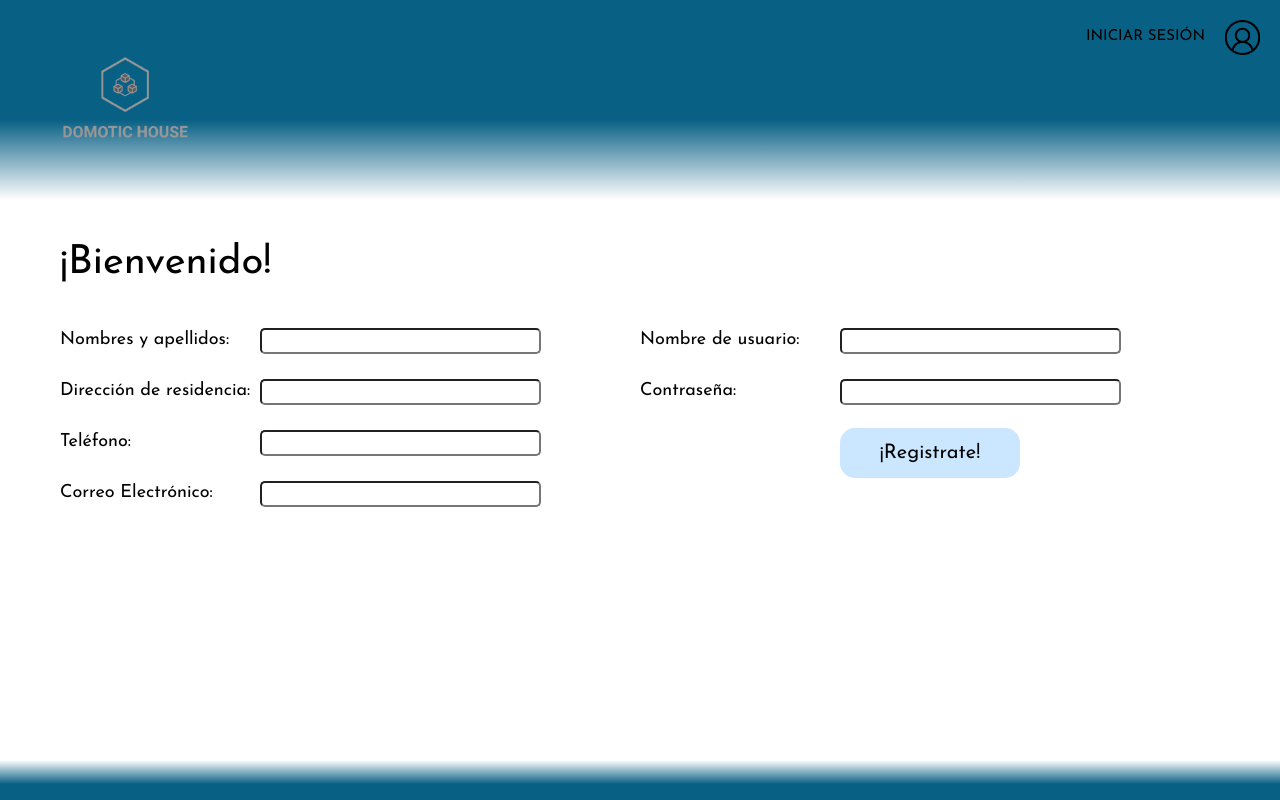
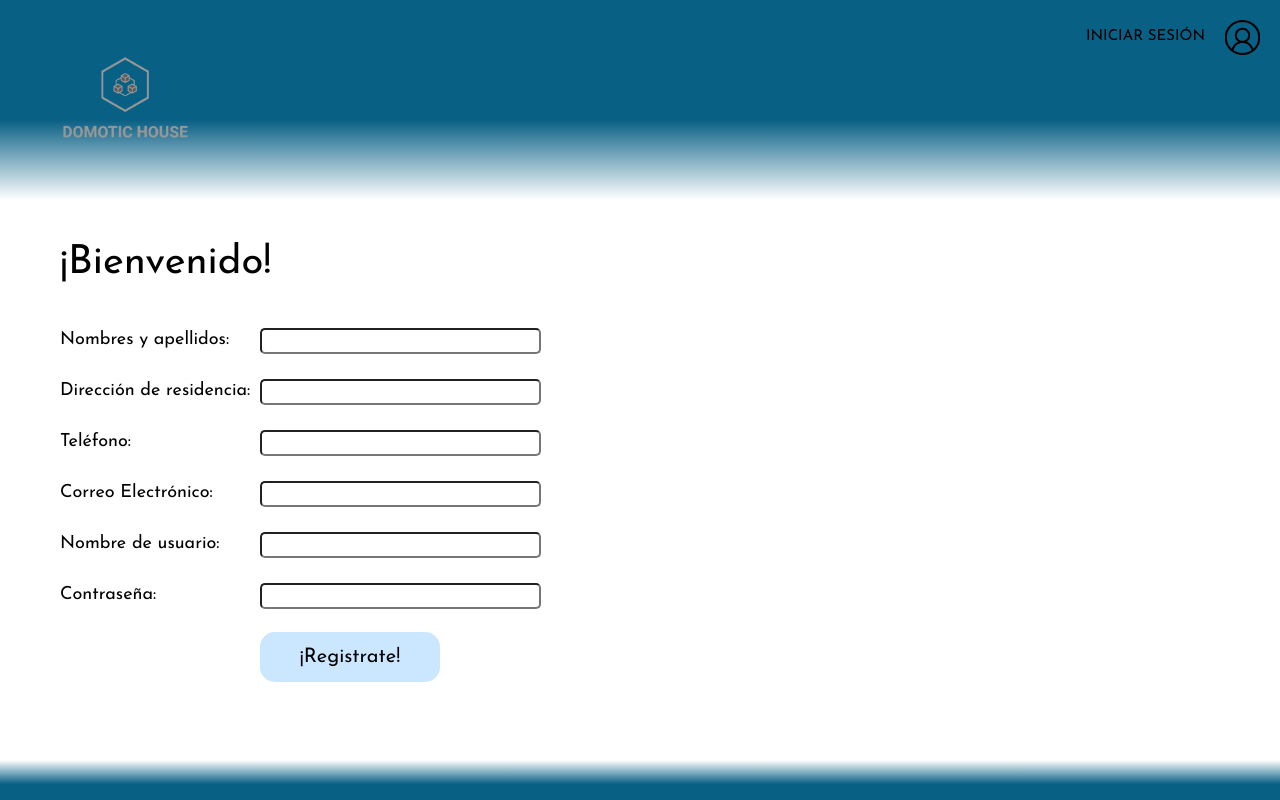
Before and after one commit to vidahoro2/domotic-house-project, a React (Vite) app: page /register-form in a window 1280 px wide. Built offline with nearby package versions, Linux system fonts and the light colour scheme.

Commit message:
Add API for register-form and modification the index, also instalation libraries formik and axios, read docs please

```diff
--- a/package.json
+++ b/package.json
@@ -9,6 +9,8 @@
     "preview": "vite preview"
   },
   "dependencies": {
+    "axios": "^1.4.0",
+    "formik": "^2.2.9",
     "react": "^18.2.0",
     "react-dom": "^18.2.0",
     "react-router-dom": "^6.11.1"
--- /dev/null
+++ b/src/api/users.api.js
@@ -0,0 +1,4 @@
+import axios from 'axios';
+
+export const insertUserRequest = async (user) =>
+    await axios.post('http://localhost:4000/users', user);
--- a/src/components/registerForm/index.jsx
+++ b/src/components/registerForm/index.jsx
@@ -1,6 +1,7 @@
 import React from "react";
 import "./registerForm.css"
-
+import {Form, Formik} from 'formik';
+import {insertUserRequest} from '../../api/users.api'
 
 function RegisterForm({title="¡Bienvenido!",action="¡Registrate!"}){
     return(
@@ -11,32 +12,58 @@ function RegisterForm({title="¡Bienvenido!",action="¡Registrate!"}){
             <h2>{title}</h2>
 
             <div >
-                <form className="form" >
+                <Formik
+                initialValues={{
+                    fullname: "",
+                    address: "",
+                    phone: "",
+                    email: "",
+                    username: "",
+                    password: "",
+
+                }}
+                onSubmit={async (values)=>{
+                    console.log(values)
+                    try{
+                        const  response = await insertUserRequest(values)
+                    }catch(err){
+                        console.error(err);
+                    }
+                }}
+                >
+                    {({handleChange, handleSubmit})=>(
+                        <Form onSubmit={handleSubmit}>
                         <div className="first-column-container">
 
                             <label  className="form-label" htmlFor="name-and-last-name">Nombres y apellidos:</label>
-                        <input type="text" id="name-and-last-name"></input>
+                            <input type="text" name="fullname" id="name-and-last-name"
+                            onChange={handleChange}></input>
 
 
 
                             <label className="form-label" htmlFor="home-address" >Dirección de residencia:</label>
-                        <input type="text" id="home-address"></input>
+                            <input type="text" name="address" id="home-address"
+                            onChange={handleChange}></input>
 
 
                             <label className="form-label" htmlFor="phone-number">Teléfono:</label>
-                        <input type="tel" id="phone-number"></input>
+                            <input type="tel" name="phone" id="phone-number"
+                            onChange={handleChange}></input>
 
                             <label className="form-label" htmlFor="email">Correo Electrónico:</label>
-                        <input type="email" id="email"></input>
+                            <input type="email" name="email" id="email"
+                            onChange={handleChange}></input>
 
                         </div>
 
                         <div className="second-column-container">
                             <label className="form-label" htmlFor="user-name">Nombre de usuario:</label>
-                        <input type="text" id="user-name"></input>
+                            <input type="text" name="username" id="user-name"
+                            onChange={handleChange}></input>
 
                             <label className="form-label" htmlFor="password">Contraseña:</label>
-                        <input type="password" id="password"></input>
+                            <input type="password" name="password" id="password"
+                            onChange={handleChange}></input>
 
                             <div className="button-container">
                                 <button id="submit-button" type="submit">{action}</button>
@@ -44,8 +71,9 @@ function RegisterForm({title="¡Bienvenido!",action="¡Registrate!"}){
 
                         </div>
 
-                </form>
-
+                        </Form>
+                    )}
+                </Formik>
             </div>
 
 
```
Also changed, not shown: 1 other file (tests, documents, lock files or other folders). Lines whose indentation alone changed are shown as unchanged.
